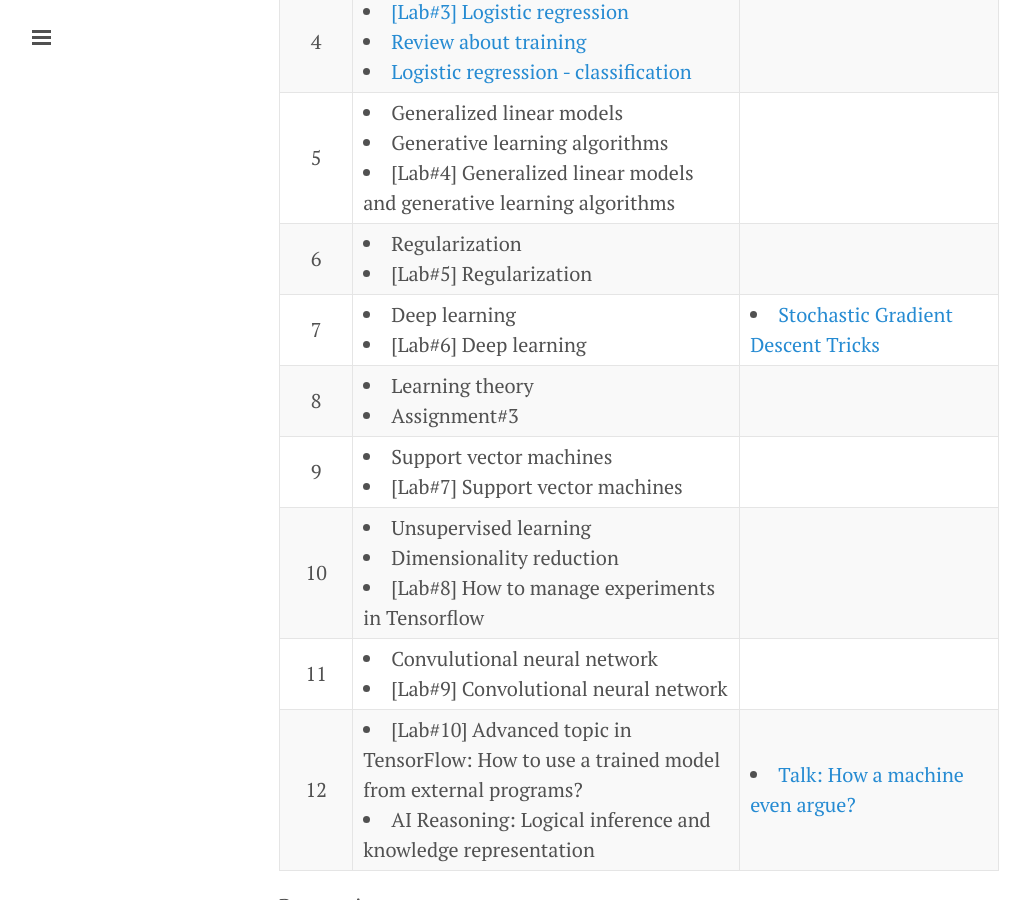
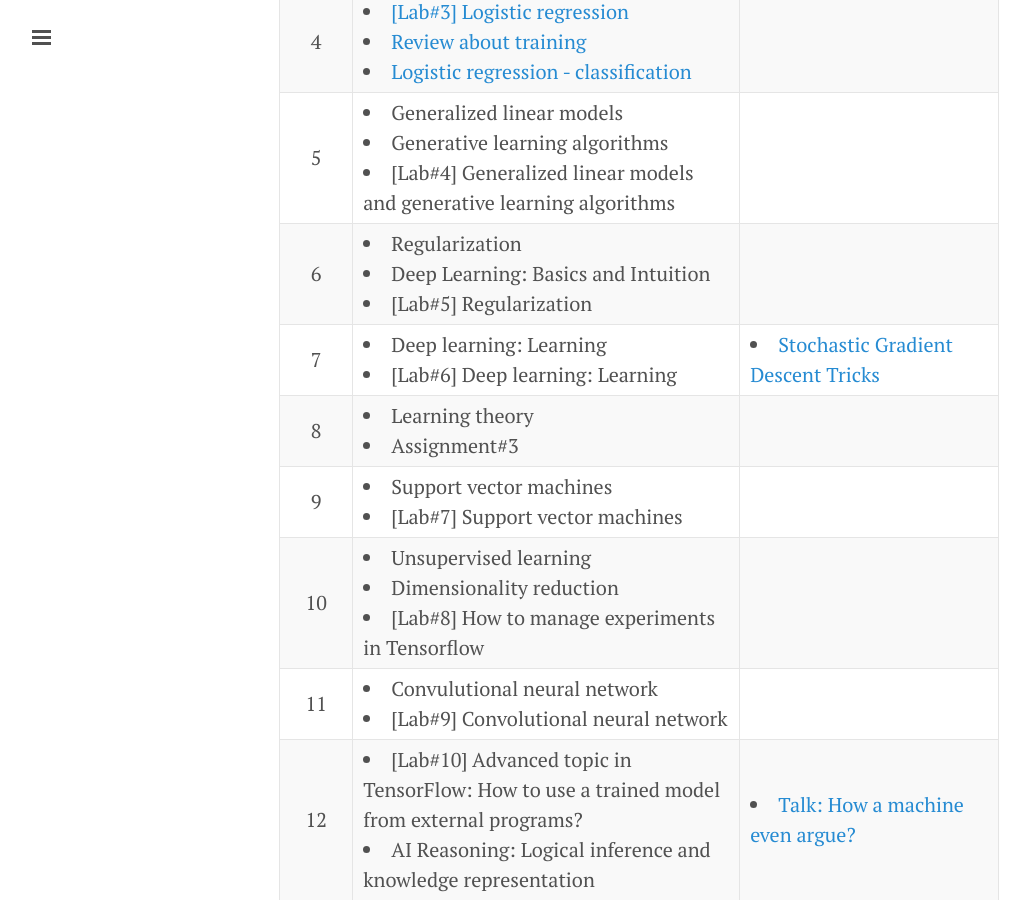
Before and after one commit to xlives/xlives.github.io, a Jekyll site: the page built from courses.markdown, in a window 1280 px wide and 900 px high, scrolled down 1313 px. Shown: the whole window, without its empty margins (1-1031 px from the left). Built offline with Jekyll 4.4.1, drawn with Linux system fonts in a browser that asks for light colours.

Commit message:
Update courses.markdown

```diff
--- a/courses.markdown
+++ b/courses.markdown
@@ -81,13 +81,14 @@ Present
    <tr>
     <td align='center'>6</td>
     <td> <li> Regularization </li>
-       <li> [Lab#5] Regularization </li> </td>
+       <li> Deep Learning: Basics and Intuition </li>
+      <li> [Lab#5] Regularization </li> </td>
      <td> </td>
   </tr>
    <tr>
     <td align='center'>7</td>
-    <td> <li> Deep learning </li>
-       <li> [Lab#6] Deep learning </li> </td>
+    <td> <li> Deep learning: Learning </li>
+       <li> [Lab#6] Deep learning: Learning </li> </td>
      <td> <li> <a href='https://www.microsoft.com/en-us/research/publication/stochastic-gradient-tricks/?from=http%3A%2F%2Fresearch.microsoft.com%2Fpubs%2F192769%2Ftricks-2012.pdf'>Stochastic Gradient Descent Tricks</a> </li> </td>
   </tr>
    <tr>
```
